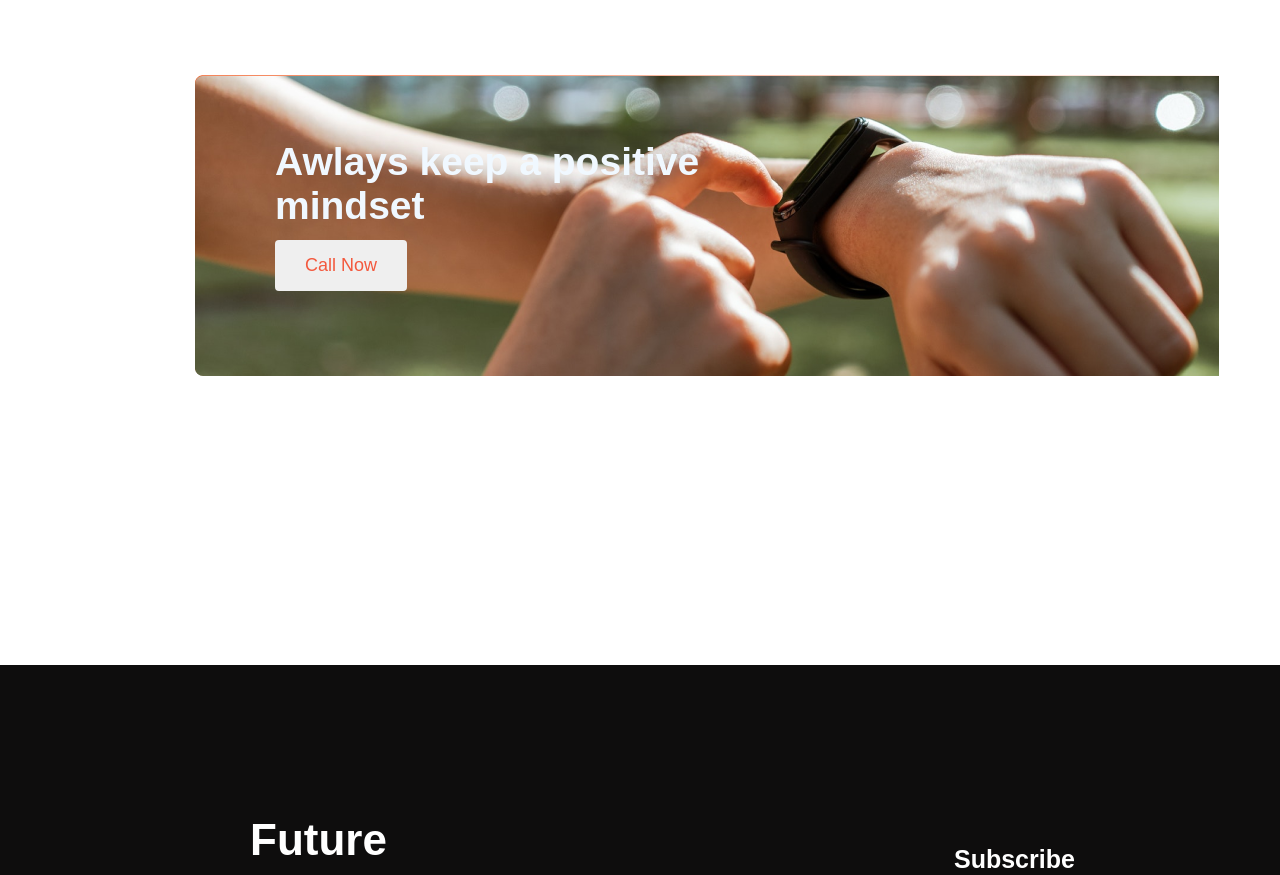
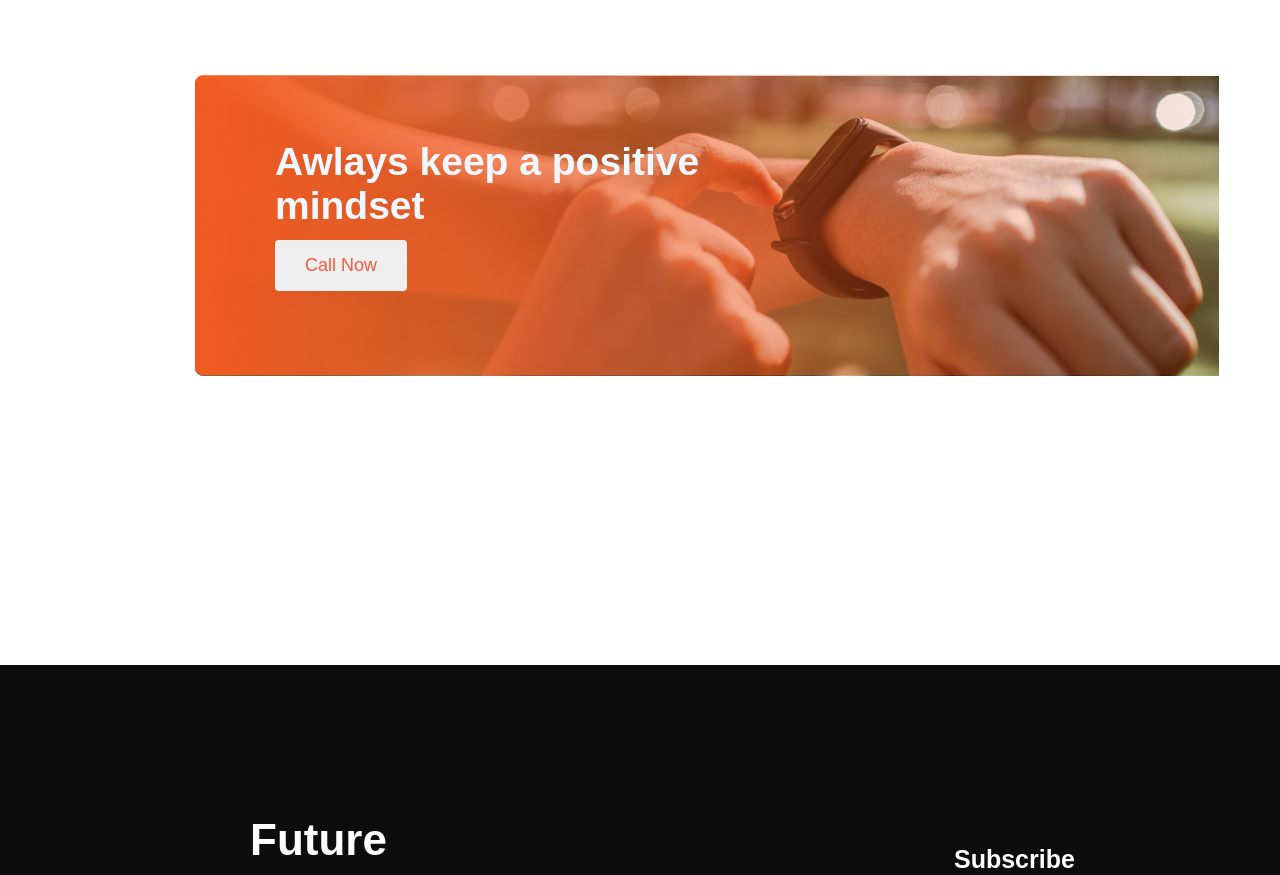
Before and after one commit to Sarzil727945/Assignment1, a plain HTML site: page index.html in a window 1280 px wide. Shown: the part 2180-3055 px from the top of the page. Drawn offline with Linux system fonts and the light colour scheme.

Commit message:
final post

```diff
--- a/css/style.css
+++ b/css/style.css
@@ -107,8 +107,8 @@
     padding: 100px 0px 100px 80px;
  }
  .article1-1{
-   background-image:url(../images/watch.png), url(../images/gradient3.png);
-   background-repeat: no-repeat;
+   background-image: url(../images/gradient3.png), url(../images/watch.png);
+   background-repeat: no-repeat, no-repeat;
    width: 80%;
    height: 70vh;
    margin: 30px 195px;
@@ -193,5 +193,3 @@
     font-size: 16px;
  }
 /* footer css end */
-/* header css start */
-/* header css end */
```
